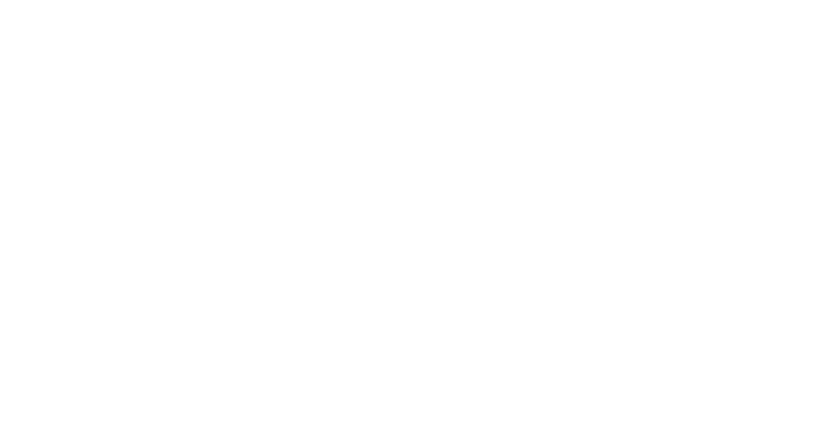
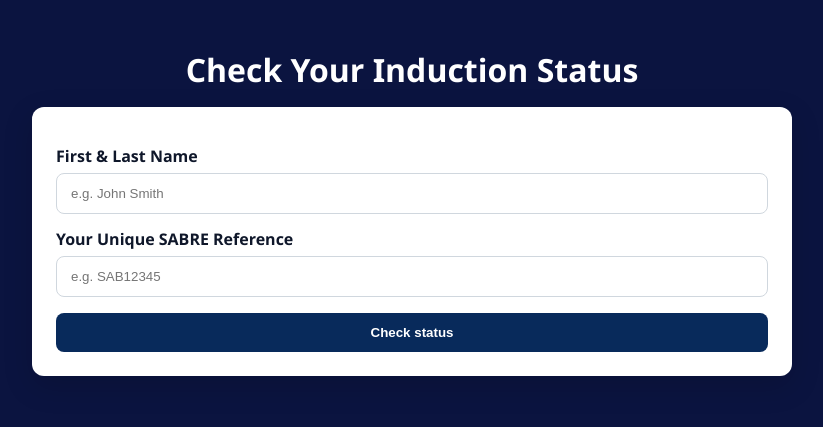
Before and after one commit to DonCrouch/induction-checker, a plain HTML site: page index.html in a window 1280 px wide. Shown: the whole page, without its empty margins (228-1051 px from the left). Drawn offline with Linux system fonts and the light colour scheme.

Commit message:
Update index.html

```diff
--- a/index.html
+++ b/index.html
@@ -1,11 +1,48 @@
+<!doctype html>
+<html lang="en">
+<head>
+  <meta charset="utf-8" />
+  <meta name="viewport" content="width=device-width,initial-scale=1" />
+  <title>Agency Induction Checker</title>
+  <style>
+    :root{--navy:#0b1440;--card:#fff;--ink:#0f172a}
+    body{margin:0;font-family:Segoe UI,system-ui,Arial,sans-serif;background:var(--navy);color:var(--ink)}
+    .wrap{max-width:760px;margin:48px auto;padding:0 16px}
+    .card{background:var(--card);border-radius:12px;box-shadow:0 10px 30px rgba(0,0,0,.15);padding:24px}
+    h1{color:#fff;text-align:center;margin:0 0 16px;font-weight:700}
+    label{display:block;margin:14px 0 6px;font-weight:600}
+    input{width:100%;padding:12px 14px;border:1px solid #d0d7de;border-radius:8px;box-sizing:border-box}
+    button{width:100%;margin-top:16px;padding:12px 16px;border:0;border-radius:8px;background:#082a5b;color:#fff;font-weight:700;cursor:pointer}
+    button[disabled]{opacity:.6;cursor:not-allowed}
+    .msg{display:none;margin-top:12px;padding:12px;border-radius:8px;border:1px solid}
+    .ok{background:#e8f5e9;border-color:#2e7d32;color:#1b5e20}
+    .warn{background:#fff8e1;border-color:#f9a825;color:#8d6e00}
+    .err{background:#ffebee;border-color:#c62828;color:#b71c1c}
+  </style>
+</head>
+<body>
+  <div class="wrap">
+    <h1>Check Your Induction Status</h1>
+    <div class="card">
+      <form id="f" autocomplete="on" onsubmit="return false;">
+        <label for="n">First &amp; Last Name</label>
+        <input id="n" required placeholder="e.g. John Smith" />
+        <label for="s">Your Unique SABRE Reference</label>
+        <input id="s" required placeholder="e.g. SAB12345" />
+        <button id="go" type="button">Check status</button>
+      </form>
+      <div id="ok"   class="msg ok"></div>
+      <div id="warn" class="msg warn"></div>
+      <div id="err"  class="msg err"></div>
+    </div>
+  </div>
+
   <script>
   document.addEventListener('DOMContentLoaded', () => {
     console.log('INIT induction-checker');
 
-  // === Power Automate HTTP trigger URL (full URL incl. ?api-version&sp&sv&sig) ===
     const FLOW_URL = "https://defaultaf757c3f7ec14f43954fa0b9a650bd.ff.environment.api.powerplatform.com:443/powerautomate/automations/direct/workflows/3252a70df28245448294ec944ed25586/triggers/manual/paths/invoke?api-version=1&sp=%2Ftriggers%2Fmanual%2Frun&sv=1.0&sig=k4Jv77s-gPqxuDNaNqhThejSvFznEGY2WQYVUIorLRk";
 
-  // --- Elements ---
     const form   = document.getElementById('f');
     const btn    = document.getElementById('go');
     const nameEl = document.getElementById('n');
@@ -17,7 +54,6 @@ document.addEventListener('DOMContentLoaded', () => {
     function show(el, html){ if(!el) return; el.innerHTML = html; el.style.display='block'; }
     function hide(...els){ els.forEach(e => e && (e.style.display='none')); }
 
-  // Guard: if any key element missing, bail with message
     if (!form || !btn || !nameEl || !sabreEl) {
       console.error('Init error: missing element(s)', {form, btn, nameEl, sabreEl});
       show(err, 'Setup error: missing form elements.');
@@ -52,7 +88,7 @@ document.addEventListener('DOMContentLoaded', () => {
 
         if (!r.ok) throw new Error(`HTTP ${r.status} ${raw}`);
 
-      // Expecting flow to return JSON like:
+        // Expected flow response:
         // { "result": "valid", "lastDate": "2025-10-06" }  OR  { "result": "needs" }
         const data = JSON.parse(raw);
 
@@ -72,8 +108,9 @@ document.addEventListener('DOMContentLoaded', () => {
       }
     }
 
-  // Wire up events
     btn.addEventListener('click', handleCheck);
-  form.addEventListener('submit', handleCheck); // supports Enter key
+    form.addEventListener('submit', handleCheck); // Enter key support
   });
   </script>
+</body>
+</html>
```
Lines whose indentation alone changed are shown as unchanged.
